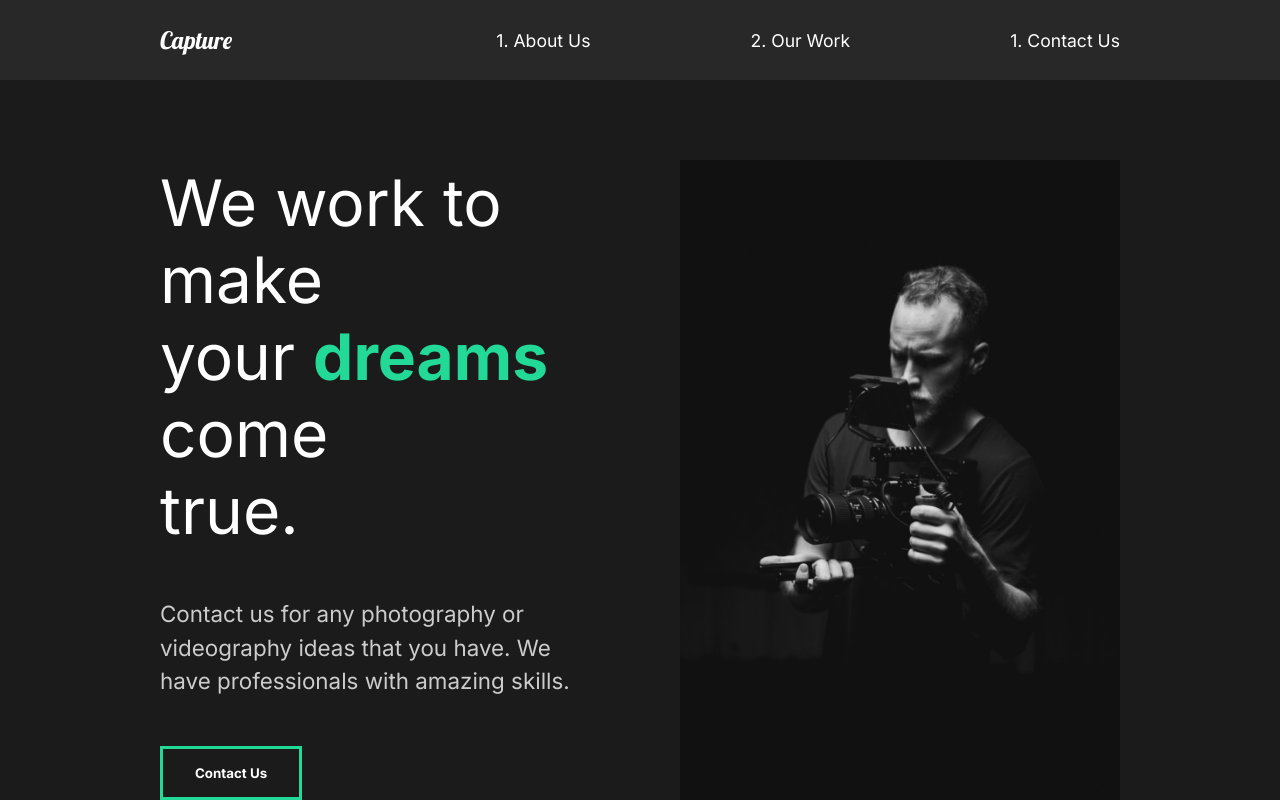
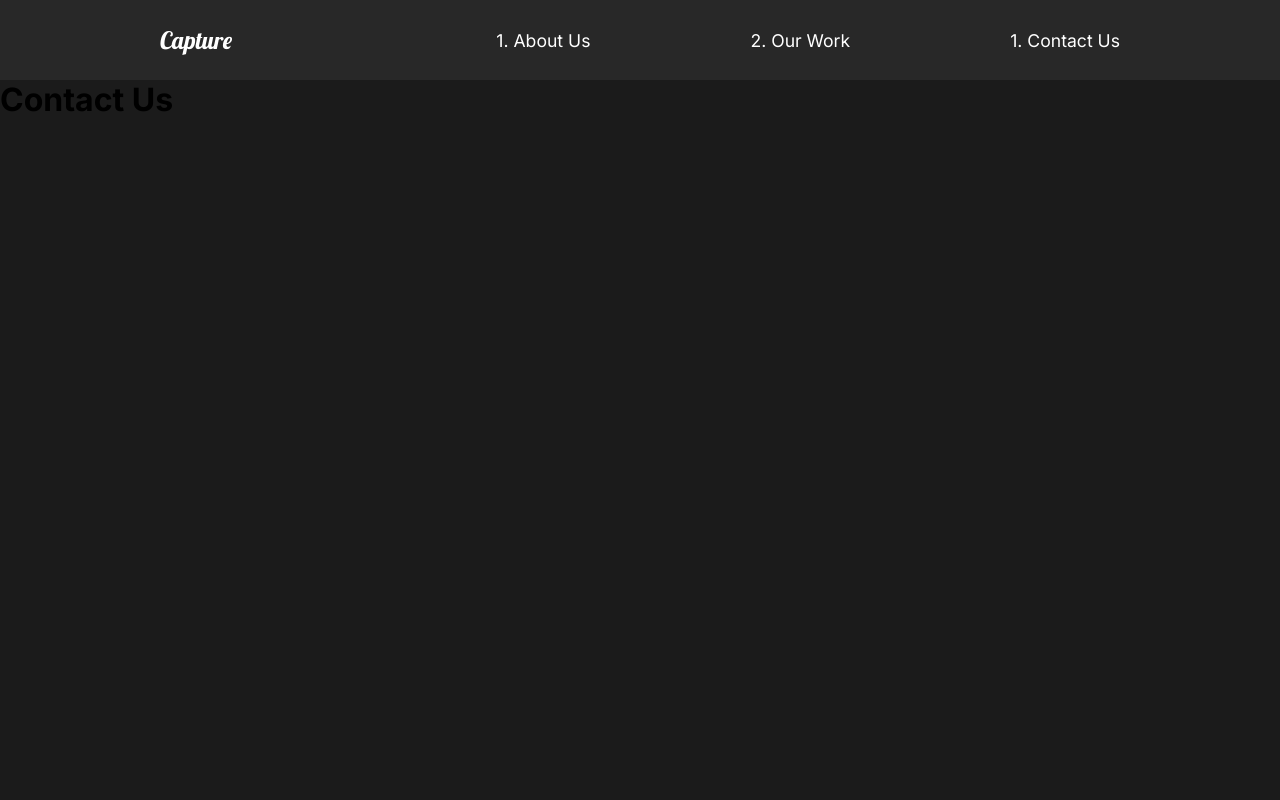
Before and after one commit to Ahsan-Masood98/react-app-portfolio, a React (Create React App) app: page /contact in a window 1280 px wide. Shown: the top 800 px of the page. Built offline with nearby package versions, Linux system fonts and the light colour scheme.

Commit message:
Implimenting React Router

```diff
--- a/src/App.js
+++ b/src/App.js
@@ -4,12 +4,27 @@
 //Import Pages
 import AboutUs from "./pages/AboutUs";
 import Nav from "./components/Nav";
+import ContactUs from "./pages/ContactUs";
+import OurWork from "./pages/OurWork";
+//Router
+import { Switch, Route } from "react-router-dom";
+
 function App() {
   return (
     <div className="App">
       <GlobalStyle />
       <Nav />
-      <AboutUs />
+      <Switch>
+        <Route path="/" exact>
+          <AboutUs />
+        </Route>
+        <Route path="/work">
+          <OurWork />
+        </Route>
+        <Route path="/contact">
+          <ContactUs />
+        </Route>
+      </Switch>
     </div>
   );
 }
--- a/src/components/Nav.js
+++ b/src/components/Nav.js
@@ -1,22 +1,24 @@
 import React from "react";
+import { Link } from "react-router-dom";
 import styled from "styled-components";
+
 const Nav = () => {
   return (
     <StyledNav>
       <h1>
-        <a id="logo" href="#">
+        <Link id="logo" to="/">
           Capture
-        </a>
+        </Link>
       </h1>
       <ul>
         <li>
-          <a href="#"> 1. About Us</a>
+          <Link to="/"> 1. About Us</Link>
         </li>
         <li>
-          <a href="#"> 2. Our Work</a>
+          <Link to="/work"> 2. Our Work</Link>
         </li>
         <li>
-          <a href="#"> 1. Contact Us</a>
+          <Link to="/contact"> 1. Contact Us</Link>
         </li>
       </ul>
     </StyledNav>
--- a/src/index.js
+++ b/src/index.js
@@ -1,11 +1,14 @@
 import React from "react";
 import ReactDOM from "react-dom";
+import { BrowserRouter } from "react-router-dom";
 import App from "./App";
 import reportWebVitals from "./reportWebVitals";
 
 ReactDOM.render(
   <React.StrictMode>
-    <App />
+    <BrowserRouter>
+      <App />
+    </BrowserRouter>
   </React.StrictMode>,
   document.getElementById("root")
 );
--- /dev/null
+++ b/src/pages/ContactUs.js
@@ -0,0 +1,11 @@
+import React from "react";
+
+const ContactUs = () => {
+  return (
+    <div>
+      <h1>Contact Us</h1>
+    </div>
+  );
+};
+
+export default ContactUs;
--- /dev/null
+++ b/src/pages/OurWork.js
@@ -0,0 +1,11 @@
+import React from "react";
+
+const OurWork = () => {
+  return (
+    <div>
+      <h1>Our Work</h1>
+    </div>
+  );
+};
+
+export default OurWork;
```
Also changed, not shown: package.json (+10 -10 lines), 1 other file (tests, documents, lock files or other folders).
